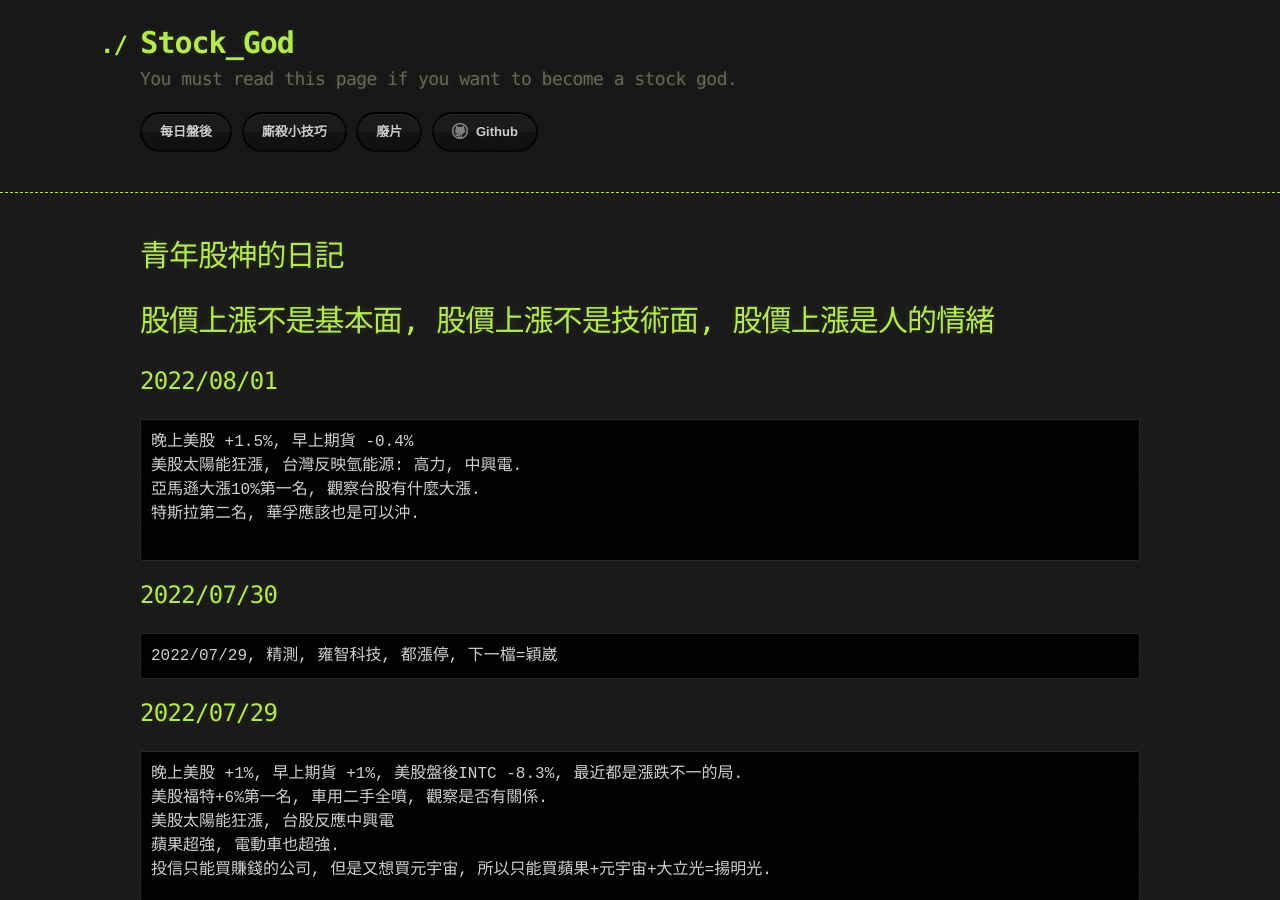
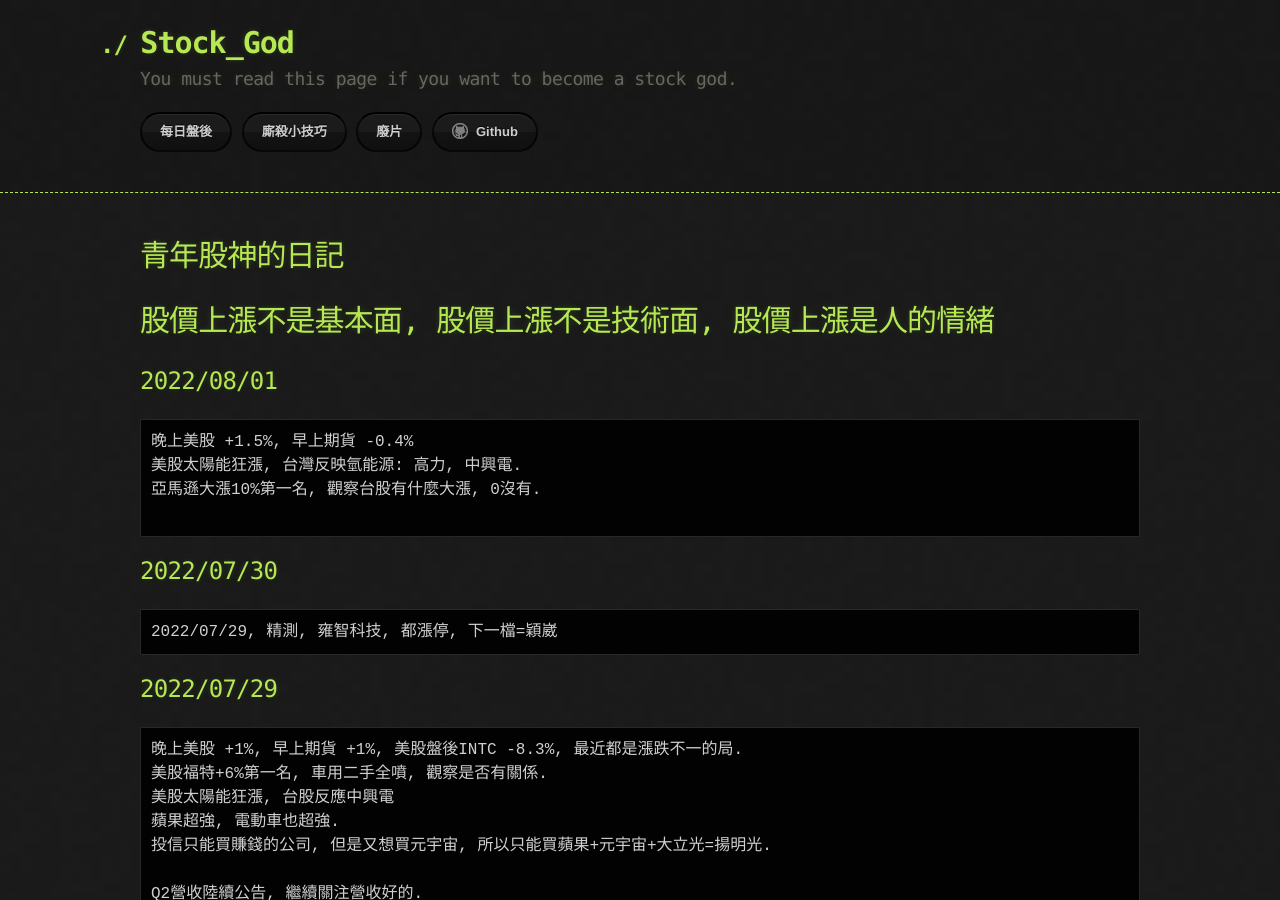
Before and after one commit to lepg5487/Stock_God, a Jekyll site: the page built from index.md, in a window 1280 px wide and 900 px high. Built offline with Jekyll 4.4.1, drawn with Linux system fonts in a browser that asks for light colours; our own code applies the rules of GitHub Pages for plain Markdown files.

Commit message:
Update index.md

````diff
--- a/index.md
+++ b/index.md
@@ -8,8 +8,7 @@
 ```
 晚上美股 +1.5%, 早上期貨 -0.4%
 美股太陽能狂漲, 台灣反映氫能源: 高力, 中興電.
-亞馬遜大漲10%第一名, 觀察台股有什麼大漲.
-特斯拉第二名, 華孚應該也是可以沖.
+亞馬遜大漲10%第一名, 觀察台股有什麼大漲, 0沒有.
 
 ```
 ## 2022/07/30
````
